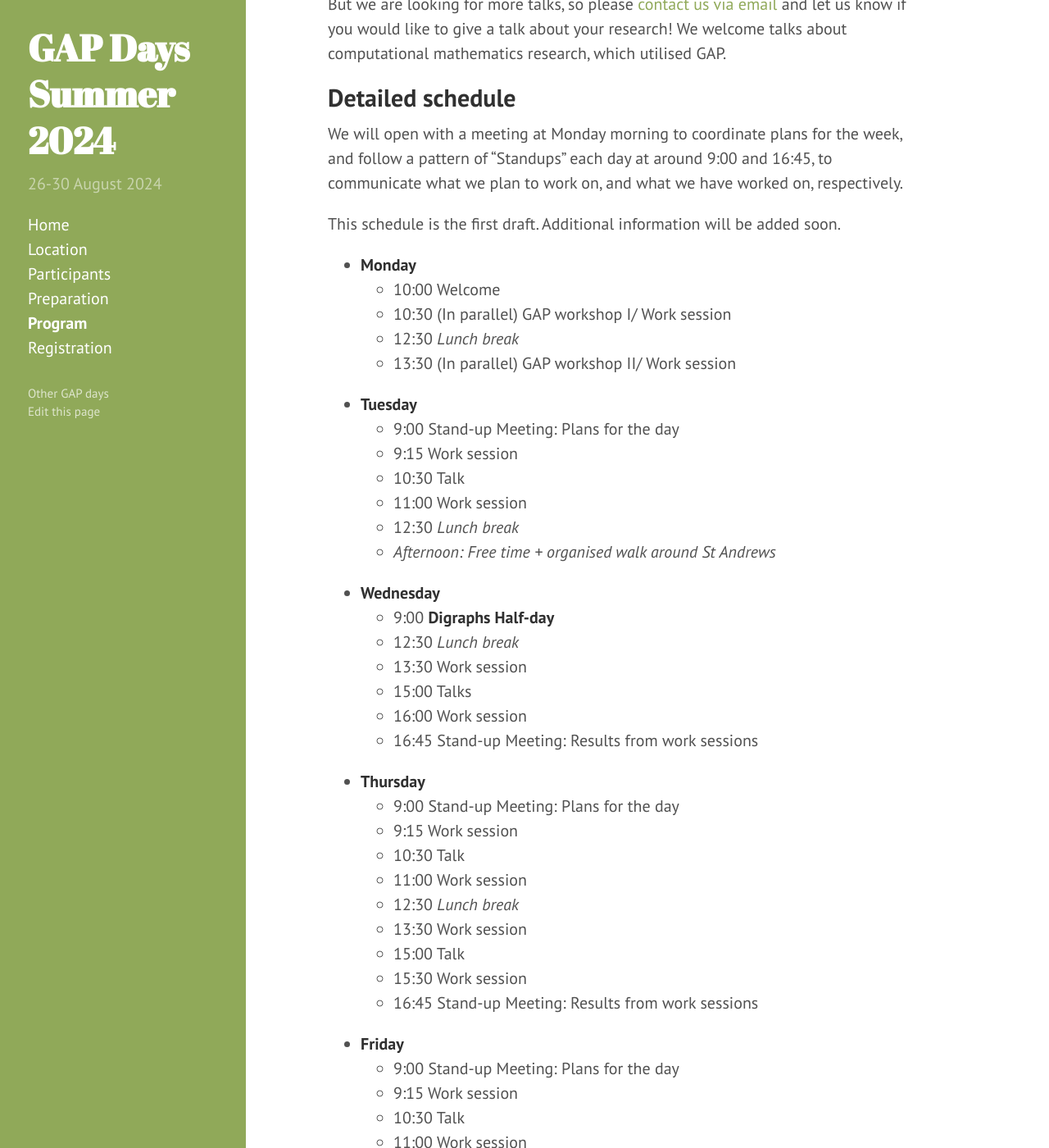
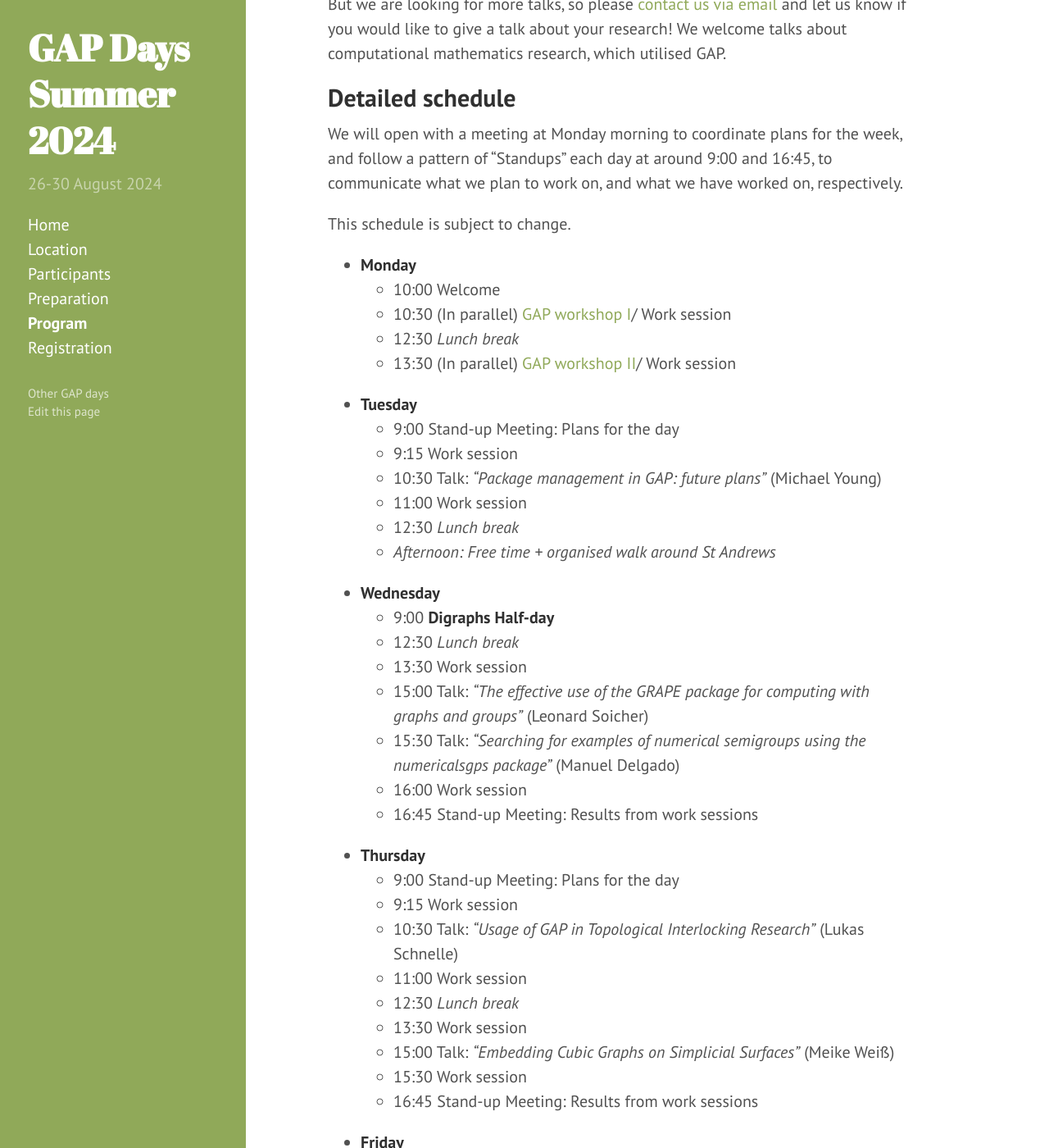
Before and after one commit to gapdays/gapdays2024-summer, a Jekyll site: the page built from program.md, in a window 1280 px wide and 1400 px high, scrolled down 340 px. Shown: the whole window at 82% size. Built offline with Jekyll 4.4.1, drawn with Linux system fonts in a browser that asks for light colours; some of the changed text lies outside the part shown.

Commit message:
more detailed program

```diff
--- a/program.md
+++ b/program.md
@@ -16,18 +16,18 @@
 and follow a pattern of "Standups" each day at around 9:00 and 16:45, to
 communicate what we plan to work on, and what we have worked on, respectively.
 
-This schedule is the first draft. Additional information will be added soon.
+This schedule is subject to change.
 
 - **Monday**
   - 10:00 Welcome
-  - 10:30 (In parallel) GAP workshop I/ Work session
+  - 10:30 (In parallel) [GAP workshop I](https://carpentries-incubator.github.io/gap-lesson/)/ Work session
   - 12:30 *Lunch break*
-  - 13:30 (In parallel) GAP workshop II/ Work session
+  - 13:30 (In parallel) [GAP workshop II](https://carpentries-incubator.github.io/gap-lesson/)/ Work session
 
 - **Tuesday**
   - 9:00 Stand-up Meeting: Plans for the day
   - 9:15 Work session
-  - 10:30 Talk
+  - 10:30 Talk: *"Package management in GAP: future plans"* (Michael Young)
   - 11:00 Work session
   - 12:30 *Lunch break*
   - *Afternoon: Free time + organised walk around St Andrews*
@@ -36,29 +36,29 @@
   - 9:00 **Digraphs Half-day**
   - 12:30 *Lunch break*
   - 13:30 Work session
-  - 15:00 Talks
+  - 15:00 Talk: *"The effective use of the GRAPE package for computing with graphs and groups"* (Leonard Soicher)
+  - 15:30 Talk: *"Searching for examples of numerical semigroups using the numericalsgps package"* (Manuel Delgado)
   - 16:00 Work session
   - 16:45 Stand-up Meeting: Results from work sessions
 
 - **Thursday**
   - 9:00 Stand-up Meeting: Plans for the day
   - 9:15 Work session
-  - 10:30 Talk
+  - 10:30 Talk: *"Usage of GAP in Topological Interlocking Research"* (Lukas Schnelle)
   - 11:00 Work session
   - 12:30 *Lunch break*
   - 13:30 Work session
-  - 15:00 Talk
+  - 15:00 Talk: *"Embedding Cubic Graphs on Simplicial Surfaces"* (Meike Weiß)
   - 15:30 Work session
   - 16:45 Stand-up Meeting: Results from work sessions
 
 - **Friday**
   - 9:00 Stand-up Meeting: Plans for the day
   - 9:15 Work session
-  - 10:30 Talk
+  - 10:30 Talk: *"On some properties of antimagmas"* (Kamil Zabielski)
   - 11:00 Work session
   - 12:30 *Lunch break*
   - 13:30 Work session
-  - 14:15 Talk
   - 15:00 Closing
 
 
```
